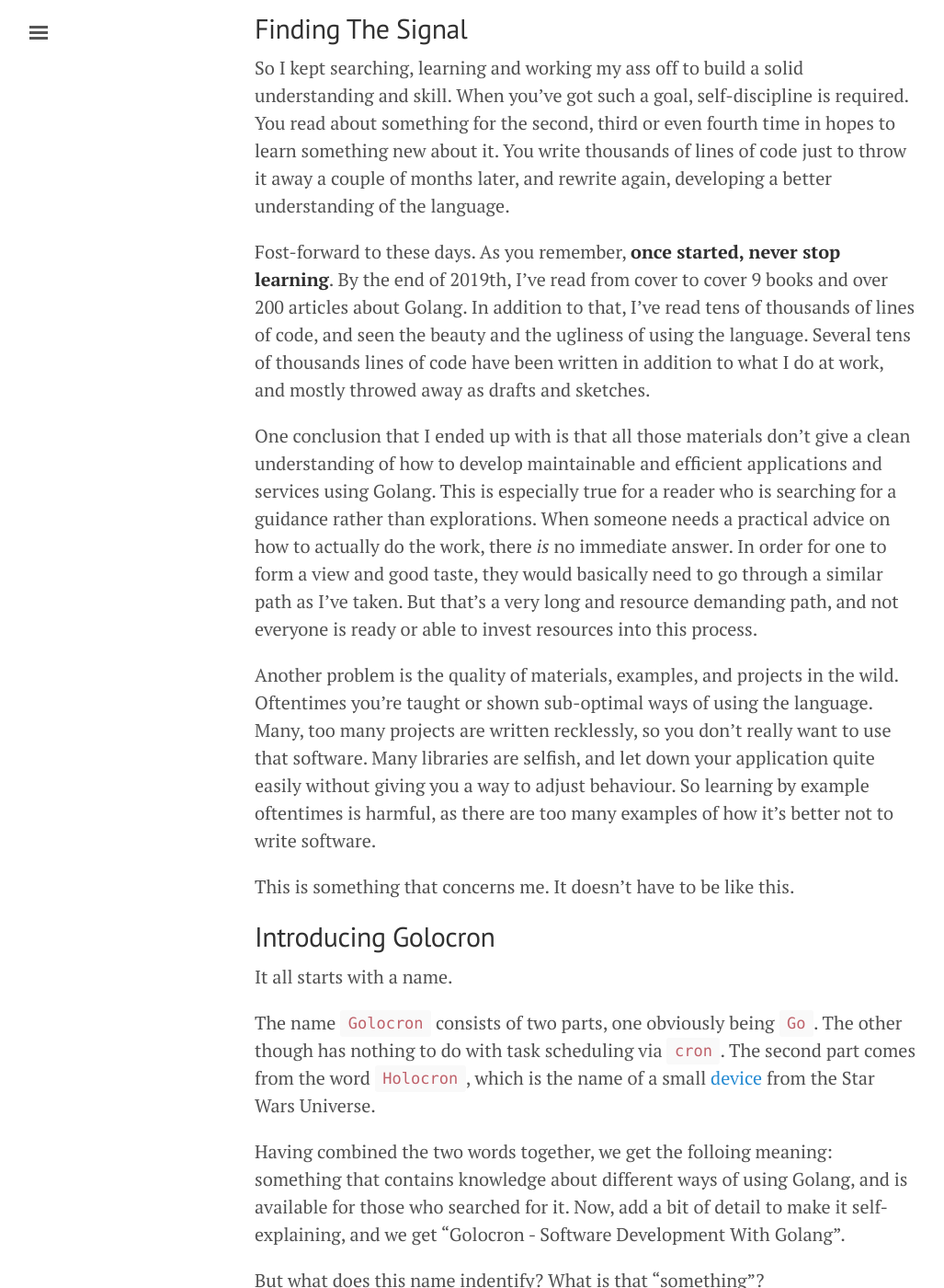
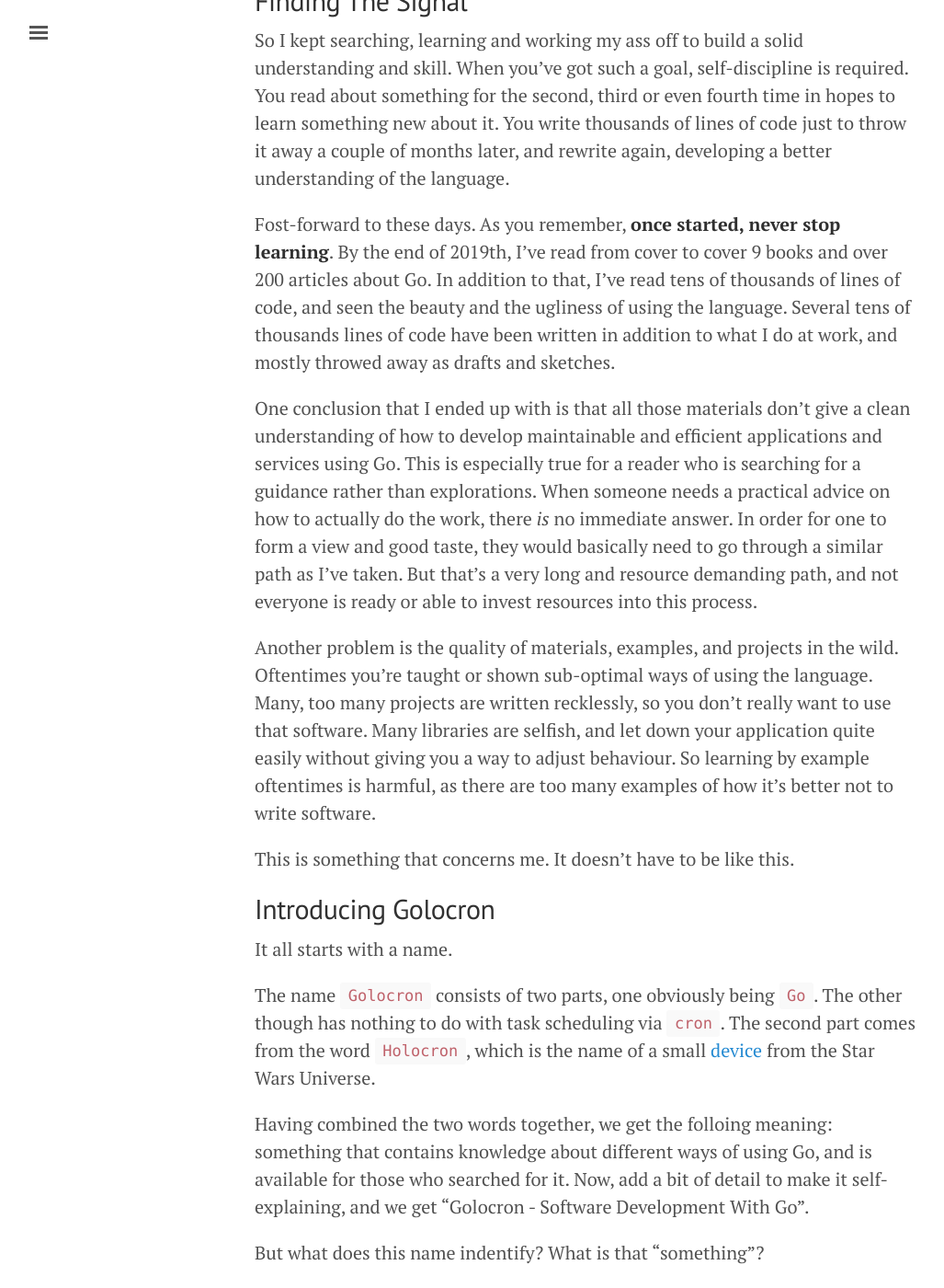
Before and after one commit to pavelbrm/pavelbrm.github.io, a Jekyll site: the page built from _posts/2020-06-27-about-software-development-with-golang.md, in a window 1280 px wide and 1400 px high, scrolled down 3125 px. Shown: the whole window at 92% size, without its empty margins (3-1030 px from the left). Built offline with Jekyll 4.4.1, drawn with Linux system fonts in a browser that asks for light colours; some of the changed text lies outside the part shown.

Commit message:
Fix typos and use Go instead of Golang

```diff
--- a/_posts/2020-06-27-about-software-development-with-golang.md
+++ b/_posts/2020-06-27-about-software-development-with-golang.md
@@ -1,6 +1,6 @@
 ---
 layout: post
-title: About Software Development with Golang
+title: About Software Development with Go
 category: Programming
 tags: [golang]
 ---
@@ -10,7 +10,7 @@ tags: [golang]
 >
 > – Darth Bane, The Rule of Two
 
-This post tells about my experiences with Golang, and announces one project I've been working on recently.
+This post tells about my experiences with Go programming language, and announces one project I've been working on recently.
 
 
 <!--more-->
@@ -24,24 +24,24 @@ At some point in the past I worked on a monitoring solution for infrastructure a
 
 The initial version was implemented as a set of plugins and tools that we built around [Sensu](https://sensu.io/). At that time the Sensu company hadn't even existed, and the project was based on Ruby and Bash. Our project was also a mixture of some Ruby, Node.js and Bash. It was enough to build a proof of concept.
 
-As our project evolved, we migrated everything to Python, mostly because it _seemed_ easier to distribute, retrieve the information about the system and underlying components, and so forth. It also seemed to be a good choice since the vast majority of system tools uses it, it's shipped by default in most Linux distributions, and is familiar to both sysadmins and developers.
+As our project evolved, we migrated everything to Python, mostly because it _seemed_ easier to distribute, retrieve the information about the system and underlying components, and so forth. It also seemed to be a good choice since the vast majority of system tools uses it, it's shipped by default in most Linux systems, and is familiar to both sysadmins and developers.
 
 While the solution worked at the beginning, we started facing new challenges. One of them was poor performance of the backend services. A SaaS-fashioned monitoring solution has to handle lots of data, and one of the goals with infrastructure monitoring is ensuring data is of a high precision, and is available as soon as possible for further processing and the users. It became apparent that this hardly can be achieved. Given quite a large number of solutions that had existed that time, the chances of offering a greater experience to the user were negative.
 
-Another challenge was distirbution of the agent. Supporting even a small subset of the most popular Linux distributions requires maintaining and _properly packaging_ software in tens of different combinations. Take several Ubuntus, then a couple of Debians, add some CentOSes, and we've got half a dozen of different versions of Python, not to mention the availability of dependencies, dealing with init systems and so on.
+Another challenge was distribution of the agent. Supporting even a small subset of the most popular Linux distributives requires maintaining and _properly packaging_ software in tens of different combinations. Take several Ubuntus, then a couple of Debians, add some CentOSes, and we've got half a dozen of different versions of Python, not to mention the availability of dependencies, dealing with init systems and so on.
 
 Development and testing processes are also important. It was clear that supporting such a project will quickly become a nightmare for a small team, so I needed to find a better solution to address the these and some other issues.
 
 
-## First Look at Golang
+## First Look at Go
 
-After having researched potential solutions to the problems, I decided to try Golang. The architecture of our agent allowed me to use the language to implement a small piece of functionality - a plugin, for example, for obtaining statistics from an external service.
+After having researched potential solutions to the problems, I decided to try Go. The architecture of our agent allowed me to use the language to implement a small piece of functionality - a plugin, for example, for obtaining statistics from an external service.
 
 Implementing the plugin took a couple of days, and pretty soon a fully functional version was in use. The experience suprised me. Having almost zero knowledge about the language, I was able to make a working solution, and it proved to be a stable and performant solution.
 
-That experience and further experiments convinced me in two things. The first is that it's worth investing in mastering Golang, as it's a great tool for developing performant and resilient solutions. Much more convenient, peformant and stable than with other tools and languages. The second is that migrating the project to Golang would solve the existing and prevent from many potential future problems.
+That experience and further experiments convinced me in two things. The first is that it's worth investing in mastering Go, as it's a great tool for developing performant and resilient solutions. Much more convenient, peformant and stable than with other tools and languages. The second is that migrating the project to Go would solve the existing and prevent from many potential future problems.
 
-So I made a commitment to learn Golang in a way that I find meaniningful. In short, this means that you get a firm foundation by:
+So I made a commitment to learning the language in a way that I find meaniningful. In short, this means that you get a firm foundation by:
 - thoroughly studying high-quality materials (i.e. good books)
 - practise as you learn
 - read tons of code on the Internet
@@ -61,9 +61,9 @@ There is a lot of noise, and you have to find the signal.
 
 So I kept searching, learning and working my ass off to build a solid understanding and skill. When you've got such a goal, self-discipline is required. You read about something for the second, third or even fourth time in hopes to learn something new about it. You write thousands of lines of code just to throw it away a couple of months later, and rewrite again, developing a better understanding of the language.
 
-Fost-forward to these days. As you remember, **once started, never stop learning**. By the end of 2019th, I've read from cover to cover 9 books and over 200 articles about Golang. In addition to that, I've read tens of thousands of lines of code, and seen the beauty and the ugliness of using the language. Several tens of thousands lines of code have been written in addition to what I do at work, and mostly throwed away as drafts and sketches.
+Fost-forward to these days. As you remember, **once started, never stop learning**. By the end of 2019th, I've read from cover to cover 9 books and over 200 articles about Go. In addition to that, I've read tens of thousands of lines of code, and seen the beauty and the ugliness of using the language. Several tens of thousands lines of code have been written in addition to what I do at work, and mostly throwed away as drafts and sketches.
 
-One conclusion that I ended up with is that all those materials don't give a clean understanding of how to develop maintainable and efficient applications and services using Golang. This is especially true for a reader who is searching for a guidance rather than explorations. When someone needs a practical advice on how to actually do the work, there _is_ no immediate answer. In order for one to form a view and good taste, they would basically need to go through a similar path as I've taken. But that's a very long and resource demanding path, and not everyone is ready or able to invest resources into this process.
+One conclusion that I ended up with is that all those materials don't give a clean understanding of how to develop maintainable and efficient applications and services using Go. This is especially true for a reader who is searching for a guidance rather than explorations. When someone needs a practical advice on how to actually do the work, there _is_ no immediate answer. In order for one to form a view and good taste, they would basically need to go through a similar path as I've taken. But that's a very long and resource demanding path, and not everyone is ready or able to invest resources into this process.
 
 Another problem is the quality of materials, examples, and projects in the wild. Oftentimes you're taught or shown sub-optimal ways of using the language. Many, too many projects are written recklessly, so you don't really want to use that software. Many libraries are selfish, and let down your application quite easily without giving you a way to adjust behaviour. So learning by example oftentimes is harmful, as there are too many examples of how it's better not to write software.
 
@@ -76,11 +76,11 @@ It all starts with a name.
 
 The name `Golocron` consists of two parts, one obviously being `Go`. The other though has nothing to do with task scheduling via `cron`. The second part comes from the word `Holocron`, which is the name of a small [device](https://starwars.fandom.com/wiki/Sith_holocron/Legends) from the Star Wars Universe.
 
-Having combined the two words together, we get the folloing meaning: something that  contains knowledge about different ways of using Golang, and is available for those who searched for it. Now, add a bit of detail to make it self-explaining, and we get "Golocron - Software Development With Golang".
+Having combined the two words together, we get the folloing meaning: something that  contains knowledge about different ways of using Go, and is available for those who searched for it. Now, add a bit of detail to make it self-explaining, and we get "Golocron - Software Development With Go".
 
 But what does this name indentify? What is that "something"?
 
-Well, it's a book. I'm writing a book about using Golang for developing software and services that are:
+Well, it's a book. I'm writing a book about using the language for developing software and services that are:
 - simple (but not primitive nor rigid)
 - pleasure to work with
 - easy to maintain
@@ -91,7 +91,7 @@ The book won't teach you the language. There are a few books on the topic, and i
 - [The Go Programming Language](https://www.amazon.com/Programming-Language-Addison-Wesley-Professional-Computing/dp/0134190440) by **Alan A. A. Donovan, Brian W. Kernighan**
 - [Programming in Go](https://www.amazon.com/Programming-Go-Creating-Applications-Developers/dp/0321774639) by **Mark Summerfield**
 
-So instead of writing another book about the language, I assume that the reader has some experience with Golang _and_ in software engineering.
+So instead of writing another book about the language, I assume that the reader has some experience with Go _and_ in software engineering.
 
 So what is this book going to be about?
 
@@ -153,7 +153,7 @@ The outcome of this work will be released open source.
 
 It's inspiring and frightening at the same time. It's scary to announce something publically. It's double scary because I'm not that fluent in English as I wanted to be. I don't know what it will wind up with, and also not so sure if I'm able to get it to its end.
 
-What I do know though is that I will do my best. And my hopes are this work helps someone to get more efficient and productive in writing software in general, and with using Golang, and they find it helpful.
+What I do know though is that I will do my best. And my hopes are this work helps someone to get more efficient and productive in writing software in general, and with using Go, and they find it helpful.
 
 Last 12 months I've been working on the code materials for the book. While a lot has been already done, there is still some work left to do. The materials will be open-sourced when it's time, most likely, when the most of the book is ready.
 
```
